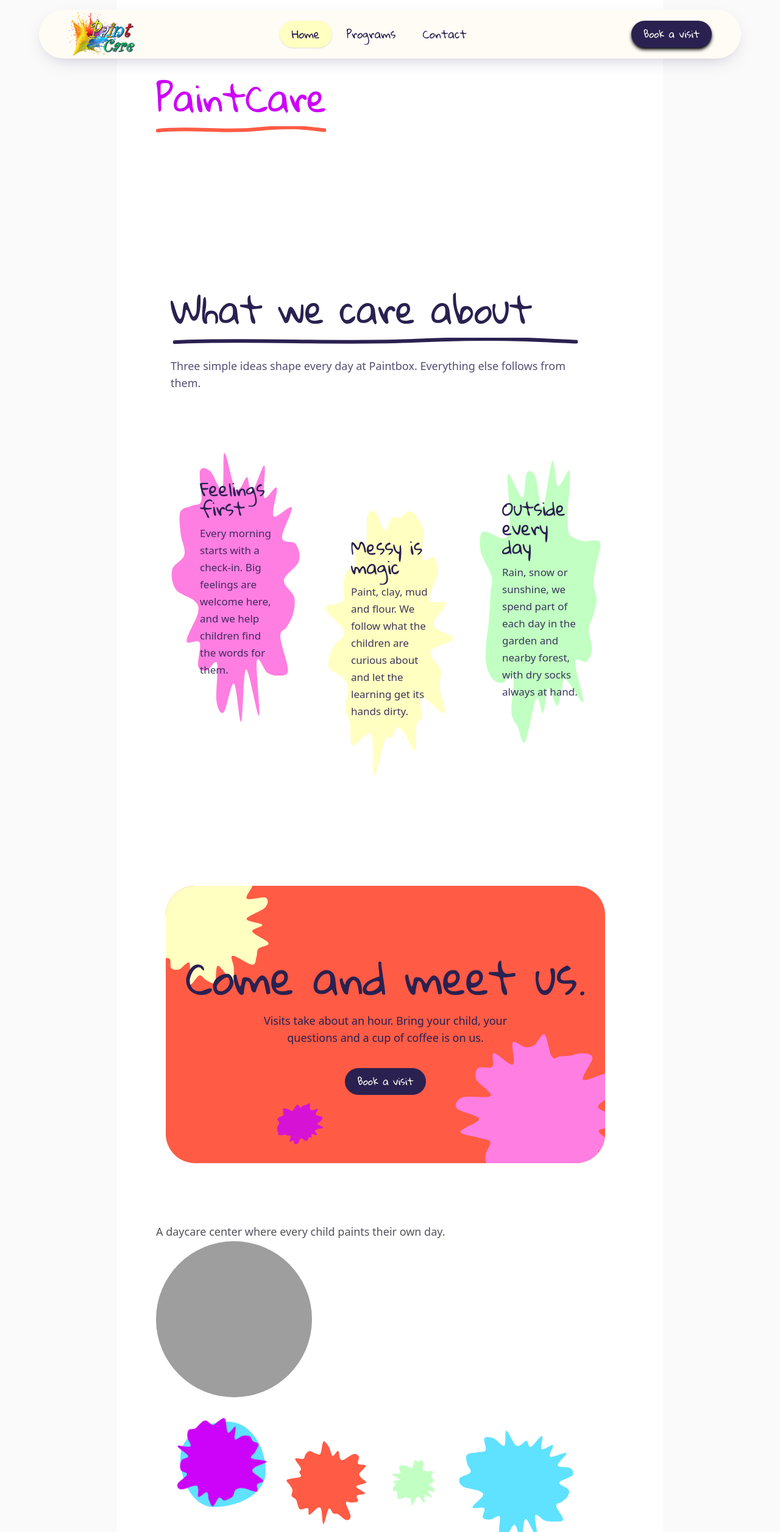
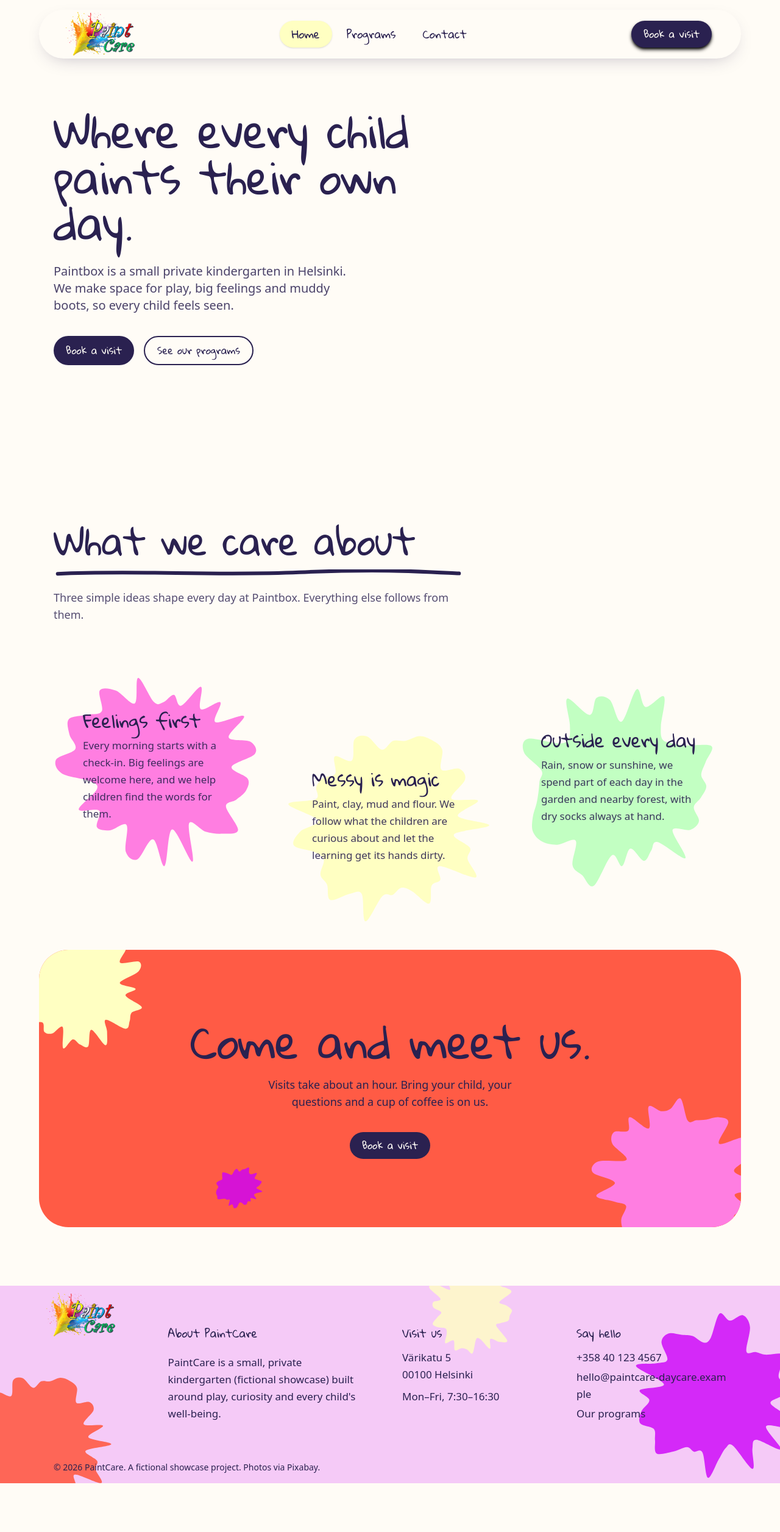
Before and after one commit to pfleege/paint-care, a Next.js app: page /testpage/home in a window 1280 px wide. Shown: the top 2513 px of the page at 61% size. After the commit the page ends 2433 px from the top, so only its background shows below. Built offline with nearby package versions, Linux system fonts and the light colour scheme; grey boxes are pictures that could not be loaded; a web font is replaced by a local one.

Commit message:
feat: add Hero with initial static data

```diff
--- a/src/app/testpage/home/page.tsx
+++ b/src/app/testpage/home/page.tsx
@@ -1,65 +1,18 @@
 // src/app/testpage/home/page.tsx
 
-import { getDaycareGroups } from "@/db/queries/daycare-groups";
-import SectionHeading from "@/components/ui/SectionHeading";
-import { site } from "@/data/site";
-import PaintBlob from "@/components/ui/PaintBlob";
-import Button from "@/components/ui/Button";
-import CdnImage from "@/components/ui/CdnImage";
-import { getBusinessValues } from "@/db/queries/business-values";
 import BusinessValuesSection from "@/components/sections/BusinessValuesSection";
 import CallToAction from "@/components/sections/CallToAction";
+import Hero from "@/components/sections/Hero";
+import { getBusinessValues } from "@/db/queries/business-values";
 
 export default async function TestHomePage() {
-  const groups = await getDaycareGroups();
   const values = await getBusinessValues();
 
   return (
-    <div className="flex flex-col flex-1 items-center justify-center bg-zinc-50 font-sans dark:bg-black">
-      <main className="flex flex-1 w-full max-w-4xl flex-col items-center justify-between py-32 px-16 bg-white dark:bg-black sm:items-start">
-        <SectionHeading
-          title={site.name}
-          className="dark:text-bubblegum text-grape"
-          underlineClassName="dark:text-sun text-tomato"
-        />
-        <div className="pt-32">
-          <BusinessValuesSection values={values} />
-        </div>
-
-        <div className="pt-32">
-          <CallToAction />
-        </div>
-        <div className="flex flex-col items-center gap-6 text-center sm:items-start sm:text-left">
-          <p className="max-w-lg text-lg leading-8 text-zinc-600 dark:text-zinc-400">
-            A daycare center where every child paints their own day.
-          </p>
-        </div>
-        <div className="relative h-64 w-64 overflow-hidden rounded-full">
-          <CdnImage
-            path="2024/01/14/09/58/ai-generated-8507502_1280.jpg"
-            alt="Cute monster"
-            sizes="16rem"
-          />
-        </div>
-
-        <div className="flex flex-wrap gap-8 p-10">
-          <div className="relative animate-morph size-35 bg-sky">
-            <PaintBlob
-              seed={4}
-              className="absolute top-0 right-0 animate-drift w-40 text-grape"
-            />
-          </div>
-          <PaintBlob seed={10} className="w-35 text-tomato" />
-          <PaintBlob seed={5} className="w-20 text-mint" />
-          <PaintBlob seed={2} className="w-50 text-sky" />
-        </div>
-        <Button size="sm" href="/contact">
-          Book a visit
-        </Button>
-        <Button tone="chalk" size="md">
-          Click me
-        </Button>
-      </main>
-    </div>
+    <>
+      <Hero />
+      <BusinessValuesSection values={values} />
+      <CallToAction />
+    </>
   );
 }
--- /dev/null
+++ b/src/components/sections/Hero.tsx
@@ -0,0 +1,29 @@
+// src/components/sections/Hero.tsx
+
+import Button from "../ui/Button";
+
+export default function Hero() {
+  return (
+    <section className="relative isolate overflow-hidden">
+      <div className="mx-auto grid max-w-6xl items-center gap-14 px-6 pb-24 pt-36 md:grid-cols-[1.15fr_0.85fr] md:pb-32 md:pt-44">
+        <div>
+          <h1 className="text-5xl font-medium sm:text-6xl lg:text-7xl">
+            Where every child paints their own day.
+          </h1>
+          <p className="mt-7 max-w-lg text-lg text-ink/85 md:text-xl">
+            Paintbox is a small private kindergarten in Helsinki. We make space
+            for play, big feelings and muddy boots, so every child feels seen.
+          </p>
+          <div className="mt-9 flex flex-wrap gap-4">
+            <Button href="/contact" size="sm">
+              Book a visit
+            </Button>
+            <Button href="/programs" size="sm" tone="chalk">
+              See our programs
+            </Button>
+          </div>
+        </div>
+      </div>
+    </section>
+  );
+}
```
